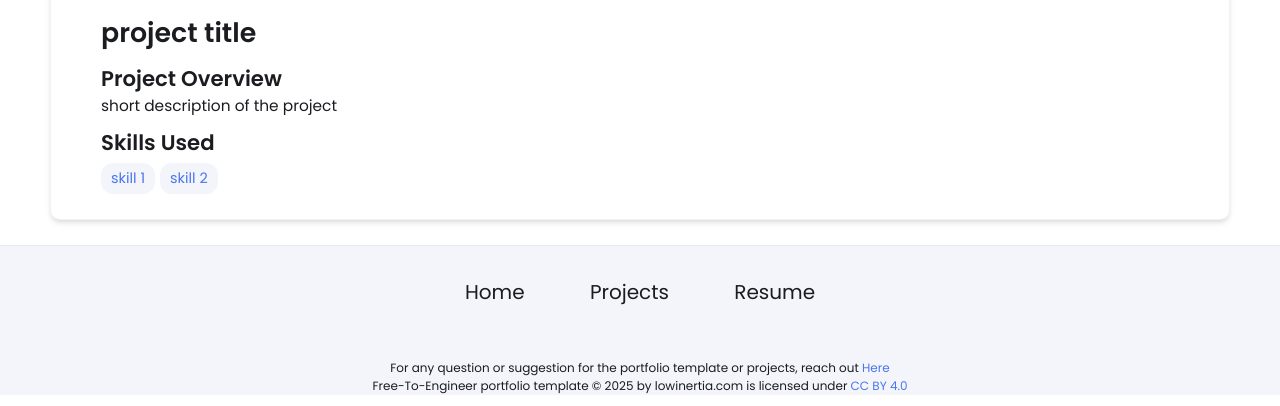
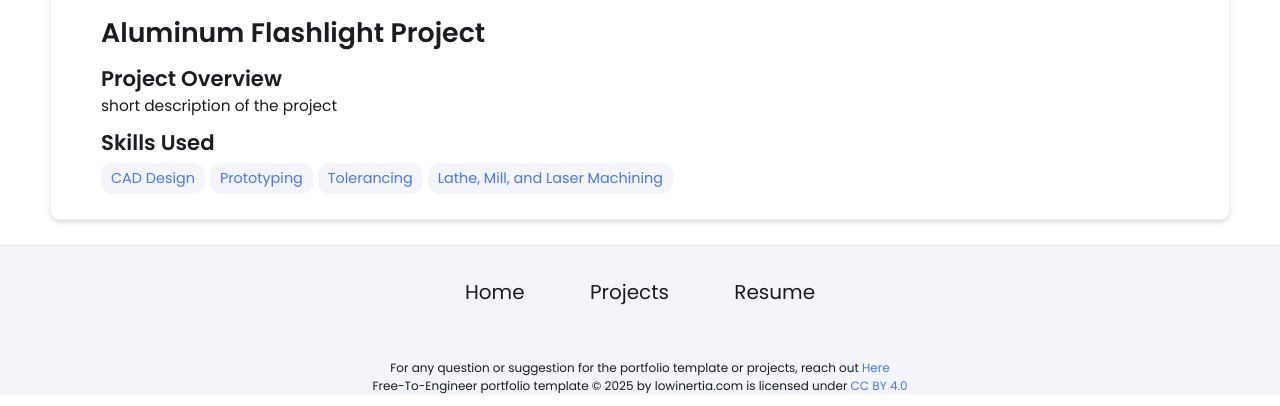
Before and after one commit to Malkhasyan777/Malkhasyan777.github.io, a Jekyll site: the page built from _projects/Flashlight Project/index.md, in a window 1280 px wide, cut to the strip 494-900 px from the top of the page. Built offline with Jekyll 4.4.1, drawn with Linux system fonts in a browser that asks for light colours.

Commit message:
Update index.md

```diff
--- a/_projects/Flashlight Project/index.md
+++ b/_projects/Flashlight Project/index.md
@@ -1,9 +1,11 @@
 ---
 layout: post
-title: project title
+title: Aluminum Flashlight Project
 description:  short description of the project
 skills:
-- skill 1
-- skill 2
+- CAD Design
+- Prototyping
+- Tolerancing
+- Lathe, Mill, and Laser Machining
 main-image: /project.webp
 ---
```
